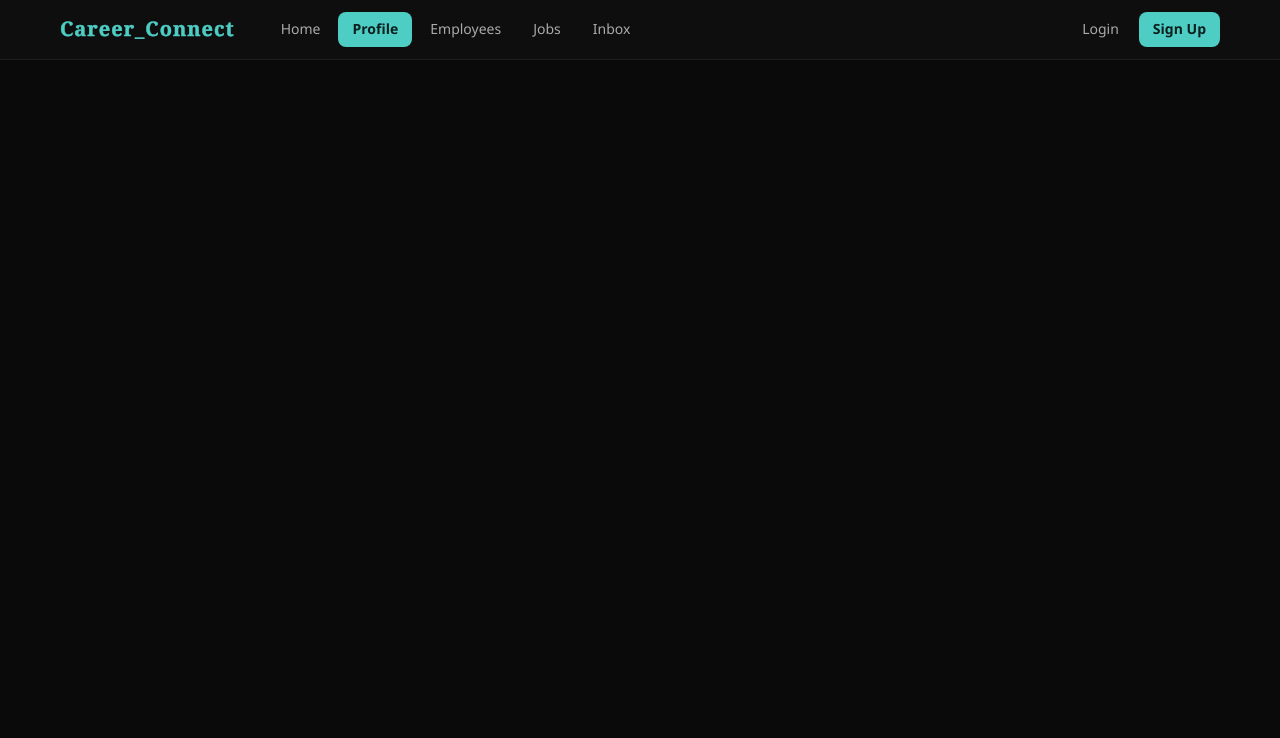
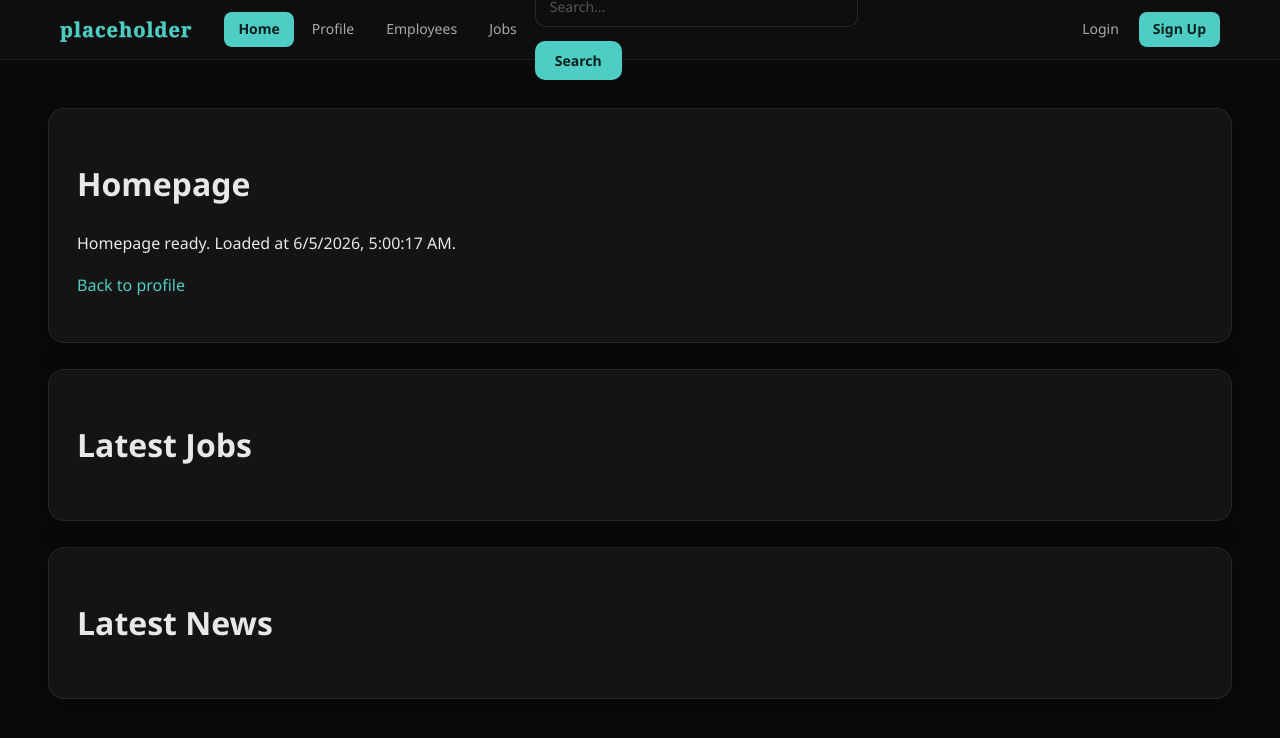
Before and after one commit to Max-Lenton/CSIT314-Employment-Program, a Flask app: template templates/homepage.html in a window 1280 px wide. Shown: the top 738 px of the page. Run offline with Flask 3, Linux system fonts and the light colour scheme; the template is opened without the code that fills it, so the values that code supplies are empty; some web fonts are replaced.

Commit message:
Add files via upload
Added search bar and more front page sections.

```diff
--- a/templates/homepage.html
+++ b/templates/homepage.html
@@ -5,27 +5,47 @@
     <meta name="viewport" content="width=device-width, initial-scale=1.0">
     <title>Homepage</title>
     <link rel="stylesheet" href="{{ url_for('static', filename='css/style.css') }}">
+    <link rel="stylesheet" href="style.css">
 </head>
 <body>
     <nav>
-      <div class="nav-left">
-            <span class="brand">Career_Connect</span>
-            <a href="/">Home</a>
-            <a class="active" href="/profile">Profile</a>
+        <div class="nav-left">
+            <span class="brand">placeholder</span>
+            <a class="active" href="/">Home</a>
+            <a href="/profile">Profile</a>
             <a href="/employees">Employees</a>
             <a href="/jobs">Jobs</a>
-            <a href="/inbox">Inbox</a>
+            <div class="search-container">
+                <input type="text" placeholder="Search...">
+                <button type="submit">Search</button>
+            </div>
         </div>
+
         <div class="nav-right">
             {% if 'user_id' in session %}
-                <a href="/logout" class="btn-danger">Logout</a>
+                <a href="/logout" style="background: #ff6b6b; color: #111; font-weight: bold;">Logout</a>
             {% else %}
                 <a href="/login">Login</a>
-                <a href="/signup" class="btn-signup">Sign Up</a>
+                <a href="/signup" style="background: #4ecdc4; color: #0d2120; font-weight: bold;">Sign Up</a>
             {% endif %}
         </div>
     </nav>
     <div class="wrap">
+        <div class="card">
+            <h1>Homepage</h1>
+            <p id="home-message">Initializing...</p>
+            <p><a href="/">Back to profile</a></p>
+        </div>
+        <br/>
+        <div class="card">
+            <h1>Latest Jobs</h1>
+        </div>
+        <br/>
+        <div class="card">
+            <h1>Latest News</h1>
+        </div>
     </div>
+    <script src="{{ url_for('static', filename='js/homepage.js') }}"></script>
+    <script src="homepage.js"></script>
 </body>
 </html>
```
